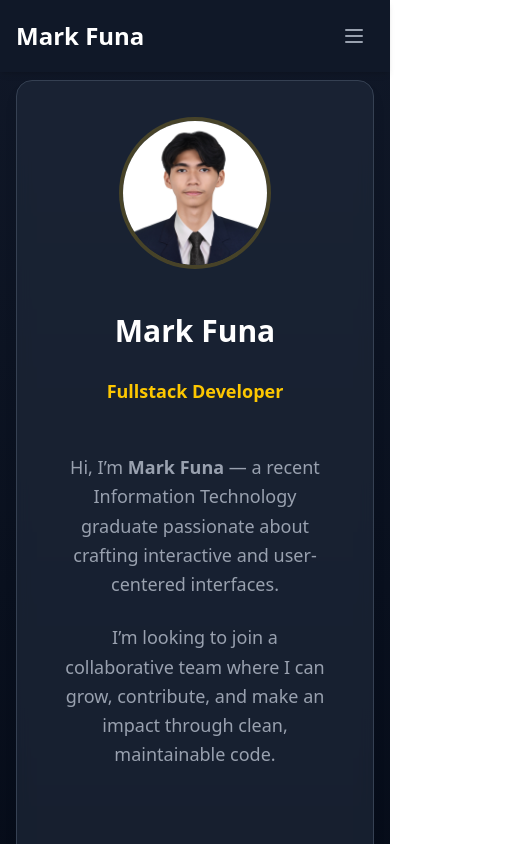
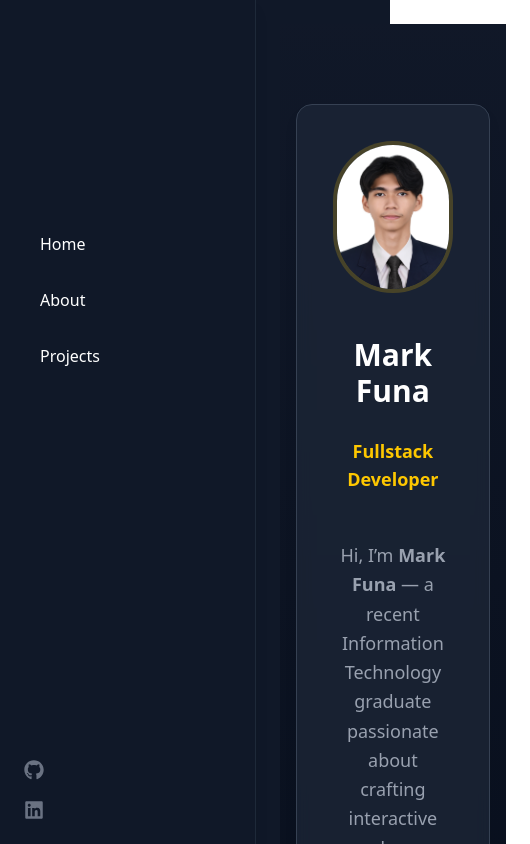
Before and after one commit to solorankYT/Portfolio, a React (Vite) app: page /about in a window 390 px wide. Shown: the top 844 px of the page, 530 px wide, since content can reach past the window. Built offline with nearby package versions, Linux system fonts and the light colour scheme.

Commit message:
Navbar Changes

```diff
--- a/src/App.tsx
+++ b/src/App.tsx
@@ -3,23 +3,27 @@ import NavBar from "./components/navBar";
 import Home from "./Home";
 import About from "./About";
 import ProjectPage from "./ProjectPage";
-import ScrollToTop from "./components/ScrollToTop";
+// import ScrollToTop from "./components/ScrollToTop";
 
 export default function App() {
   return (
-    <div className="min-h-screen bg-gray-900 dark:bg-gray-950 flex flex-col">
+    <div className="min-h-screen bg-gray-900 dark:bg-gray-950 flex">
+
+      {/* <ScrollToTop /> */}
 
       <NavBar />
-        <ScrollToTop/>
-      <main className="flex-grow">
-        <Routes>
 
-          <Route path="/" element={<Home />} />
-          <Route path="/about" element={<About />} />
-          <Route path="/projectpage" element={<ProjectPage />} />
-        </Routes>
-      </main>
+        <main className="flex-1 ml-64  p-6">
+          <Routes>
+            <Route path="/" element={<Home />} />
+            <Route path="/about" element={<About />} />
+            <Route path="/projectpage" element={<ProjectPage />} />
+          </Routes>
+        </main>
+
+
 
     </div>
+
   );
 }
--- a/src/Home.tsx
+++ b/src/Home.tsx
@@ -9,7 +9,7 @@ import ScrollSection from "./components/ScrollSection";
 export default function Home() {
   return (
     <div className="bg-gray-900 dark:bg-gray-950 min-h-screen flex flex-col">
-      <div></div>
+
       <ScrollSection>
           <main className="container max-w-3xl mx-auto mt-20 p-8 bg-gray-800 border border-gray-700 rounded-xl shadow-lg border-b-0">
             <h1 className="text-4xl font-extrabold text-white mb-3">
--- a/src/components/navBar.tsx
+++ b/src/components/navBar.tsx
@@ -1,93 +1,45 @@
-import  { useState } from "react";
+import { FaGithub, FaLinkedin } from "react-icons/fa";
 import { Link } from "react-router-dom";
 
+export default function NavBar() {
+  return (
+    <aside className="fixed top-0 left-0 h-screen w-64 bg-gray-900 border-r border-gray-800 shadow-lg p-6 flex flex-col">
 
-export default function NavBar() {
-  const [menuOpen, setMenuOpen] = useState(false);
 
-  return (
-    <nav className="bg-gray-900 fixed w-full z-20 top-0 left-0 shadow-md">
-      <div className="max-w-screen-xl mx-auto flex items-center p-4 relative">
+      {/* Navigation */}
+      <nav className="flex flex-col space-y-4  mt-50">
         <Link
           to="/"
-          className="flex items-center space-x-3 rtl:space-x-reverse"
-          aria-label="Mark Funa Homepage"
-        >
-          <span className="self-center text-2xl font-semibold text-white">
-            Mark Funa
-          </span>
-        </Link>
-
-        <div className="flex-grow flex justify-center">
-          <div
-            className={`w-full md:flex md:w-auto md:order-1 transition-max-height duration-300 ease-in-out overflow-hidden ${
-              menuOpen ? "max-h-96" : "max-h-0"
-            } md:max-h-full`}
-            id="navbar-sticky"
-          >
-            <ul className="flex flex-col md:flex-row md:space-x-8 md:mt-0 md:text-sm md:font-medium bg-gray-900 md:bg-transparent rounded-lg md:rounded-none p-4 md:p-0 justify-center">
-              <li>
-                <Link
-                  to="/"
-                  className="block py-2 px-3 text-white rounded hover:bg-gray-700 md:hover:bg-transparent md:hover:text-yellow-500"
-                  aria-current="page"
+          className="text-white px-4 py-2 rounded hover:bg-gray-800 hover:text-yellow-500 transition"
         >
           Home
         </Link>
-              </li>
-              <li>
+
         <Link
           to="/about"
-                  className="block py-2 px-3 text-white rounded hover:bg-gray-700 md:hover:bg-transparent md:hover:text-yellow-500"
+          className="text-white px-4 py-2 rounded hover:bg-gray-800 hover:text-yellow-500 transition"
         >
           About
         </Link>
-              </li>
-              <li>
-                <a
-                  href="/#projects"
-                  className="block py-2 px-3 text-white rounded hover:bg-gray-700 md:hover:bg-transparent md:hover:text-yellow-500"
+
+        <Link
+          to="/projectpage"
+          className="text-white px-4 py-2 rounded hover:bg-gray-800 hover:text-yellow-500 transition"
         >
           Projects
+        </Link>
+      </nav>
+
+      {/* Optional Bottom Section */}
+      <div className="mt-auto text-sm text-gray-500 flex-col">
+       <a href="https://github.com/solorankYT" target="_blank" className="hover:text-yellow-500">
+        <FaGithub className="text-xl" />
        </a>
-              </li>
-            </ul>
-          </div>
+       <a href="https://www.linkedin.com/in/markfuna/" target="_blank" className="hover:text-yellow-500 ml-4">
+        <FaLinkedin className="text-xl" />
+       </a>
       </div>
 
-        <button
-          onClick={() => setMenuOpen(!menuOpen)}
-          aria-controls="navbar-sticky"
-          aria-expanded={menuOpen}
-          aria-label="Toggle navigation menu"
-          className="inline-flex items-center p-2 w-10 h-10 justify-center text-gray-400 rounded-lg md:hidden hover:bg-gray-700 focus:outline-none focus:ring-2 focus:ring-blue-500"
-        >
-          <svg
-            className="w-6 h-6"
-            fill="none"
-            stroke="currentColor"
-            viewBox="0 0 24 24"
-            xmlns="http://www.w3.org/2000/svg"
-            aria-hidden="true"
-          >
-            {menuOpen ? (
-              <path
-                strokeLinecap="round"
-                strokeLinejoin="round"
-                strokeWidth="2"
-                d="M6 18L18 6M6 6l12 12"
-              />
-            ) : (
-              <path
-                strokeLinecap="round"
-                strokeLinejoin="round"
-                strokeWidth="2"
-                d="M4 6h16M4 12h16M4 18h16"
-              />
-            )}
-          </svg>
-        </button>
-      </div>
-    </nav>
+    </aside>
   );
 }
```
Also changed, not shown: src/components/navSocial.tsx (added). Lines whose indentation alone changed are shown as unchanged.
